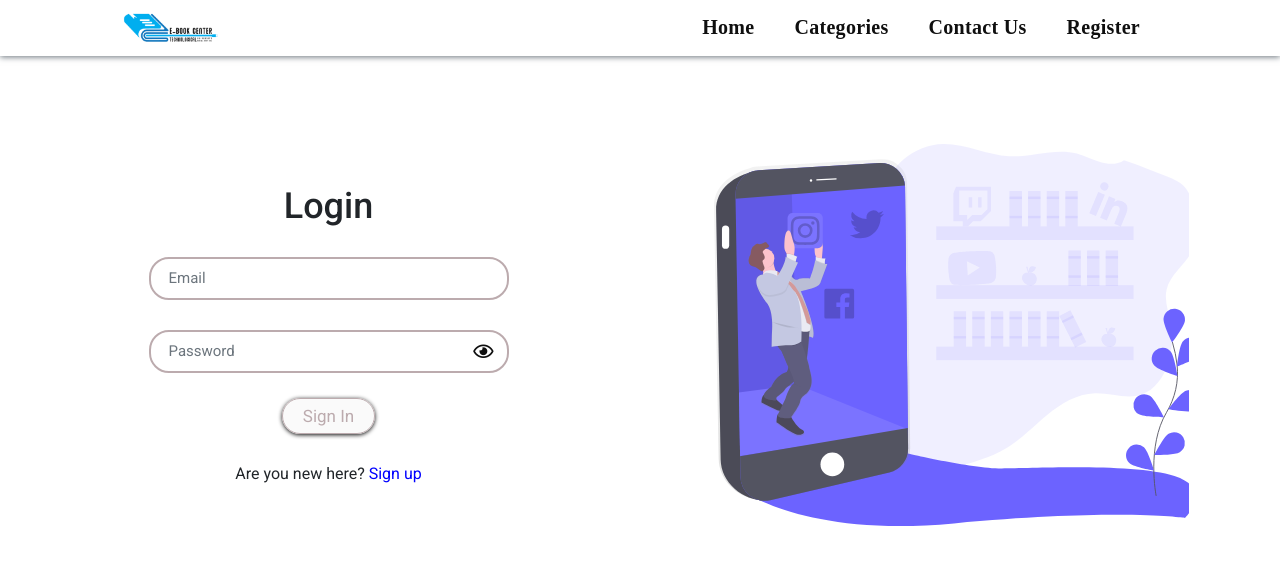
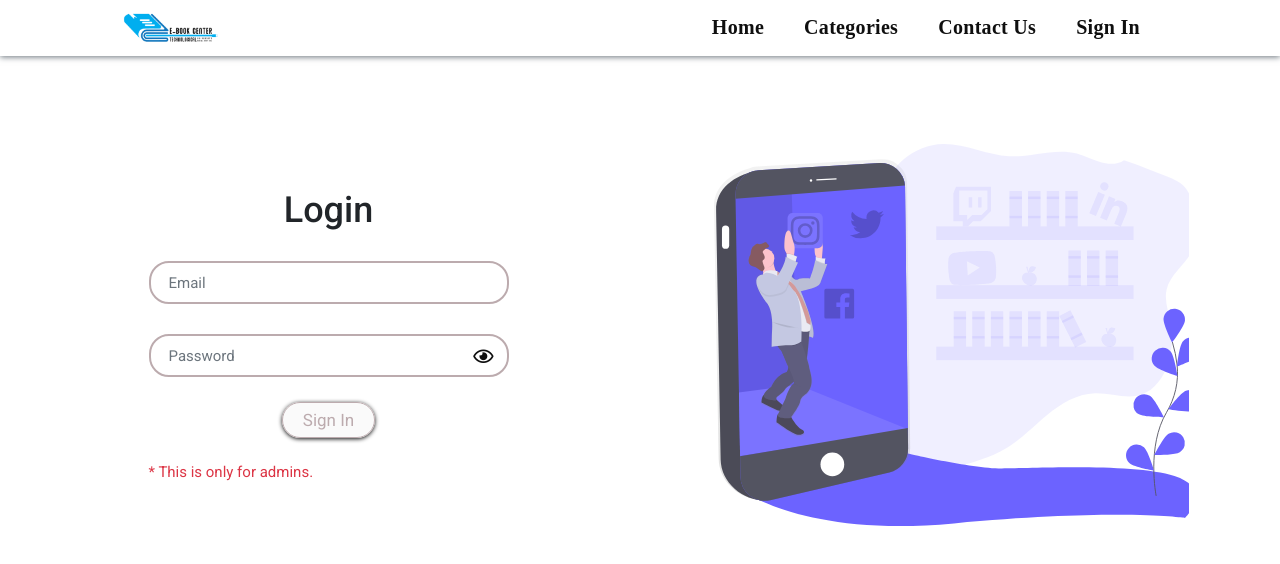
Before and after one commit to zeroboycoder/Digital-Library, a React (Create React App) app in the folder client/: page /auth/signin in a window 1280 px wide. Shown: the top 564 px of the page. Built offline with nearby package versions, Linux system fonts and the light colour scheme.

Commit message:
Add flash message in setting

```diff
--- a/client/src/App.js
+++ b/client/src/App.js
@@ -11,7 +11,6 @@ import EbookDetail from "./containers/EbookDetail/EbookDetail";
 import SearchEbookByCategory from "./containers/SearchEbookByCategory/SearchEbookByCategory";
 import SearchEbooksByInputName from "./containers/SearchEbooksByInputName/SearchEbooksByInputName";
 import Setting from "./containers/Setting/Setting";
-import SignUp from "./containers/auth/signup/signup";
 import SignIn from "./containers/auth/signin/signin";
 
 class App extends Component {
@@ -26,7 +25,6 @@ class App extends Component {
       return (
          <Layout>
             <Switch>
-               <Route path="/auth/signup" component={SignUp} />
                <Route path="/auth/signin" component={SignIn} />
 
                <Route path="/add-ebook" component={AddEbook} />
@@ -45,6 +43,8 @@ class App extends Component {
                />
                <Route path="/setting" component={Setting} />
                <Route path="/" exact component={Home} />
+               {/* Page Not Found
+               <Route component={SignIn} /> */}
             </Switch>
          </Layout>
       );
--- a/client/src/components/Navigation/NavItems/NavItems.js
+++ b/client/src/components/Navigation/NavItems/NavItems.js
@@ -76,7 +76,7 @@ class NavItems extends Component {
       if (!this.props.username) {
          authNav = (
             <li>
-               <NavItem link="/auth/signup">Register</NavItem>
+               <NavItem link="/auth/signin">Sign In</NavItem>
             </li>
          );
       }
--- a/client/src/containers/Setting/Setting.js
+++ b/client/src/containers/Setting/Setting.js
@@ -3,6 +3,7 @@ import { connect } from "react-redux";
 import "./Setting.css";
 import settingBg from "../../assets/setting_bg.svg";
 import * as actions from "../../store/action/rootActions";
+import Flash from "../../components/UI/Flash/Flash";
 import Spinner from "../../components/UI/Spinner/Spinner";
 
 class Setting extends Component {
@@ -39,10 +40,11 @@ class Setting extends Component {
 
    saveInput = (label, value, chgLabel) => {
       // Argument as object
-      this.props.onEditAuth({
+      const data = {
          userId: this.props.userId,
          [label]: value,
-      });
+      };
+      this.props.onEditAuth(data, label);
       this.setState({ [chgLabel]: false });
    };
 
@@ -61,6 +63,12 @@ class Setting extends Component {
    };
 
    render() {
+      // Flash Message
+      let flashMessage;
+      if (this.props.flashMsg && !this.props.loading) {
+         flashMessage = <Flash message={this.props.flashMsg} type="success" />;
+      }
+
       // Show Username or Input box
       const username = this.state.chgUsername ? (
          <div className="Setting__UserInfo__ChgInput">
@@ -210,7 +218,12 @@ class Setting extends Component {
          );
       }
 
-      return setting;
+      return (
+         <React.Fragment>
+            {flashMessage}
+            {setting}
+         </React.Fragment>
+      );
    }
 }
 
@@ -221,12 +234,13 @@ const stateToProps = (state) => {
       email: state.auth.email,
       authLoading: state.auth.authLoading,
       loading: state.ebook.loading,
+      flashMsg: state.flash.flashMsg,
    };
 };
 
 const dispatchToProps = (dispatch) => {
    return {
-      onEditAuth: (data) => dispatch(actions.onEditAuth(data)),
+      onEditAuth: (data, label) => dispatch(actions.onEditAuth(data, label)),
    };
 };
 
--- a/client/src/containers/auth/auth.css
+++ b/client/src/containers/auth/auth.css
@@ -60,7 +60,14 @@
    box-shadow: 0px 1px 4px var(--black);
 }
 
+.Auth__Warning p {
+   margin: 15px 0 0 0;
+   font: 400 15px var(--font_family);
+   color: var(--danger);
+}
+
 .SwapAuth {
+   display: none;
    width: 100%;
    text-align: center;
 }
--- a/client/src/containers/auth/signin/signin.js
+++ b/client/src/containers/auth/signin/signin.js
@@ -133,6 +133,9 @@ class SignUp extends Component {
                               </button>
                            </div>
                         </form>
+                        <div className="Auth__Warning">
+                           <p>* This is only for admins.</p>
+                        </div>
                         <div className="SwapAuth">
                            <span>
                               Are you new here?{" "}
--- a/client/src/store/action/editAuthAction.js
+++ b/client/src/store/action/editAuthAction.js
@@ -1,5 +1,6 @@
 import axios from "axios";
 import * as actionTypes from "./actionTypes";
+import * as actions from "./rootActions";
 
 const editAuthStart = () => {
    return {
@@ -21,10 +22,14 @@ const editAuthFail = (err) => {
    };
 };
 
-export const onEditAuth = (data) => (dispatch) => {
+export const onEditAuth = (data, label) => (dispatch) => {
+   const labelName = label[0].toUpperCase() + label.slice(1);
    dispatch(editAuthStart());
    axios
       .post("/api/auth/edit", data)
-      .then((response) => dispatch(editAuthSuccess(response.data.user)))
+      .then((response) => {
+         dispatch(editAuthSuccess(response.data.user));
+         dispatch(actions.onFlash(`${labelName} changed successfully`));
+      })
       .catch((err) => dispatch(editAuthFail(err)));
 };
--- a/client/src/store/reducer/flashReducer.js
+++ b/client/src/store/reducer/flashReducer.js
@@ -1,7 +1,6 @@
 import * as actionTypes from "../action/actionTypes";
 
 const initState = {
-   showFlash: false,
    flashMsg: "",
 };
 
@@ -9,12 +8,10 @@ const reducer = (state = initState, action) => {
    switch (action.type) {
       case actionTypes.FLASH_START:
          return {
-            showFlash: true,
             flashMsg: action.flashMsg,
          };
       case actionTypes.FLASH_END:
          return {
-            showFlash: false,
             flashMsg: "",
          };
       default:
```
